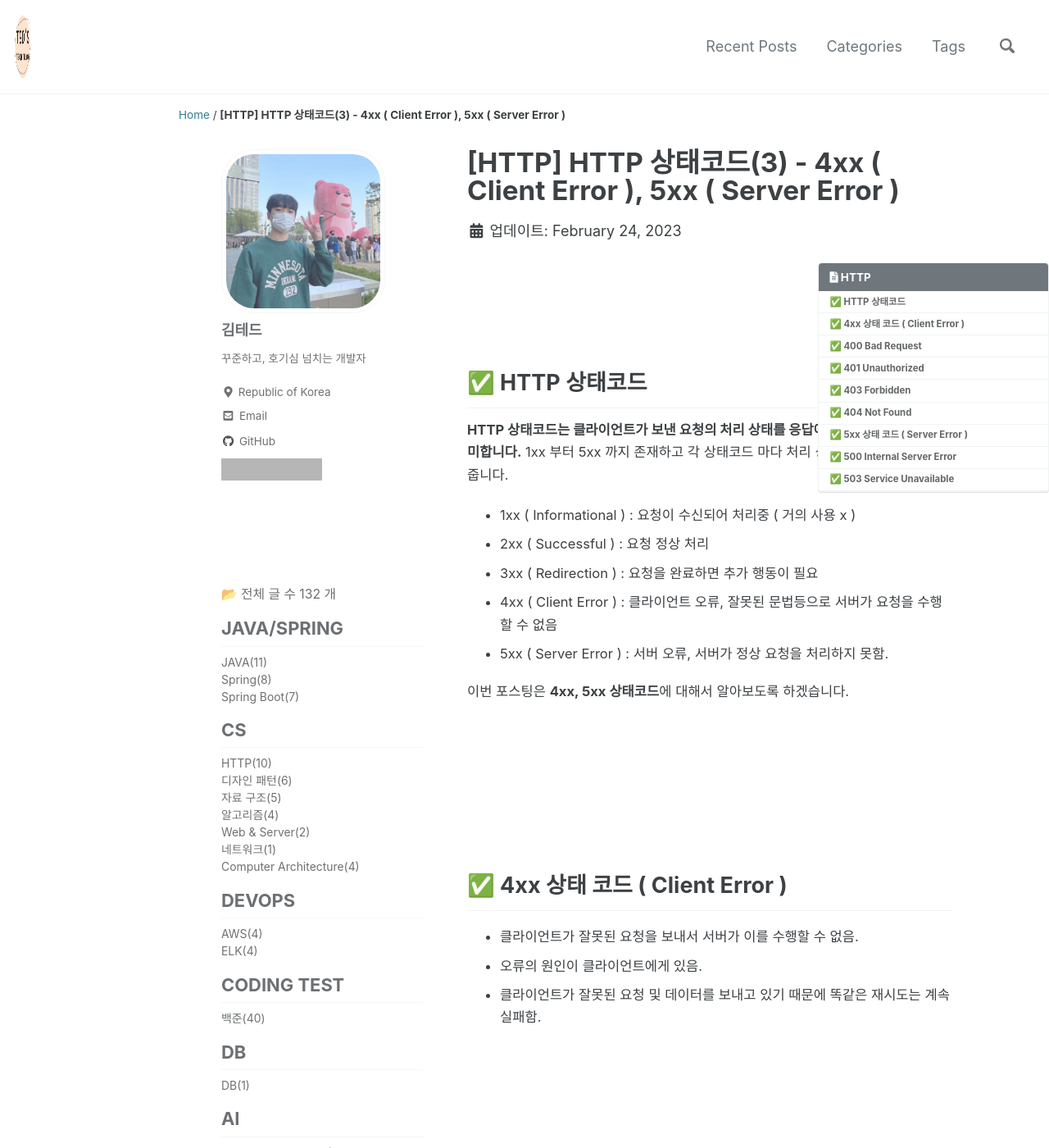
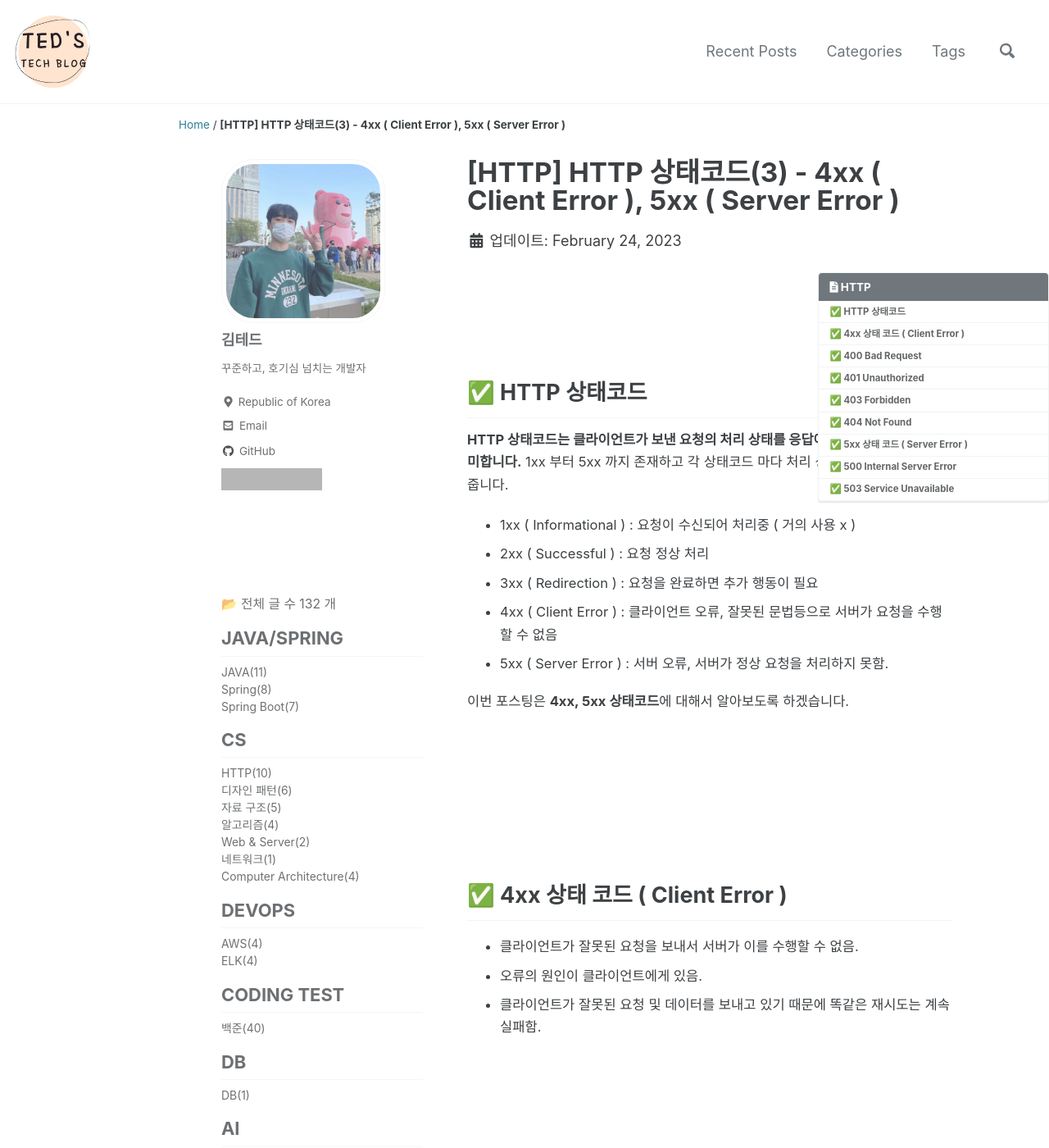
Before and after one commit to idkim97/idkim97.github.io, a Jekyll site: the page built from _posts/2023-02-24-HTTP 상태코드(3) - 4xx ( Client Error ) , 5xx ( Server Error ).md, in a window 1280 px wide and 1400 px high. Shown: the whole window at 82% size. Built offline with Jekyll 4.4.1, drawn with Linux system fonts in a browser that asks for light colours; cached includes are drawn as plain includes; some web fonts are replaced; comment, search, counter and statistics services are not loaded; grey boxes are pictures that could not be loaded.

Commit message:
Update _reset.scss

```diff
--- a/_sass/minimal-mistakes/_reset.scss
+++ b/_sass/minimal-mistakes/_reset.scss
@@ -123,8 +123,8 @@
 }
 
 .greedy-nav .site-title img{
-  width : 83px;
-  height : 78px;
+  width : 400px;
+  height : 90px;
 }
 
 /* Prevent max-width from affecting Google Maps */
```
